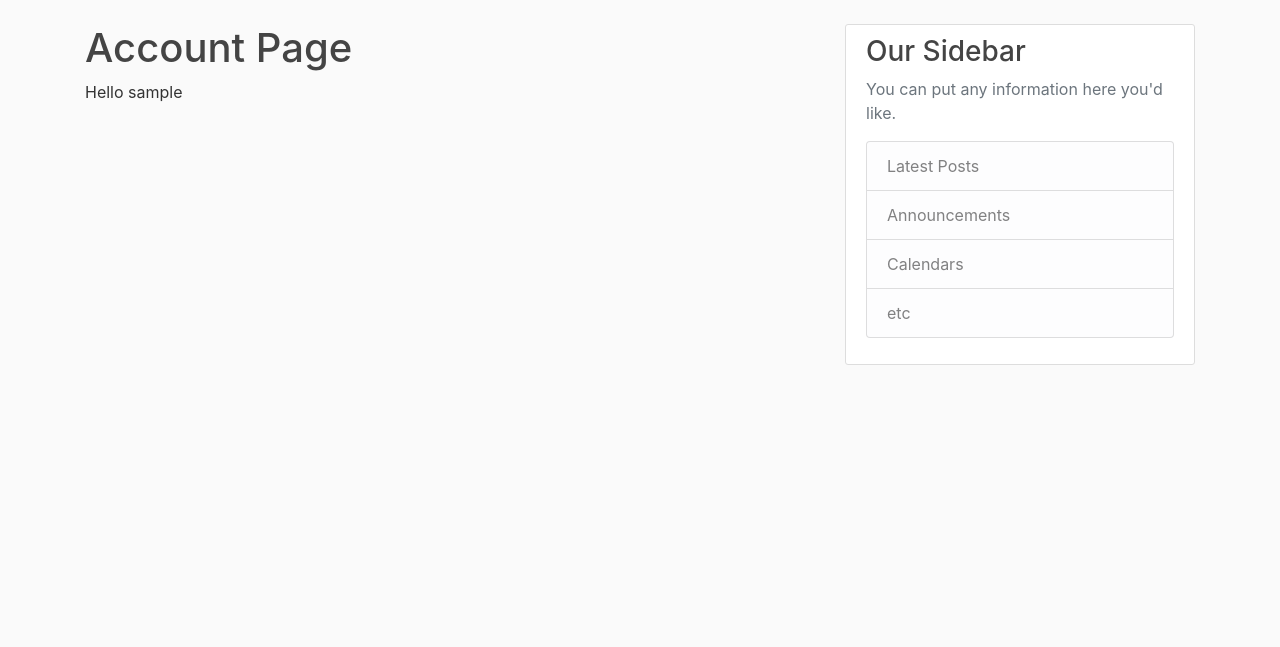
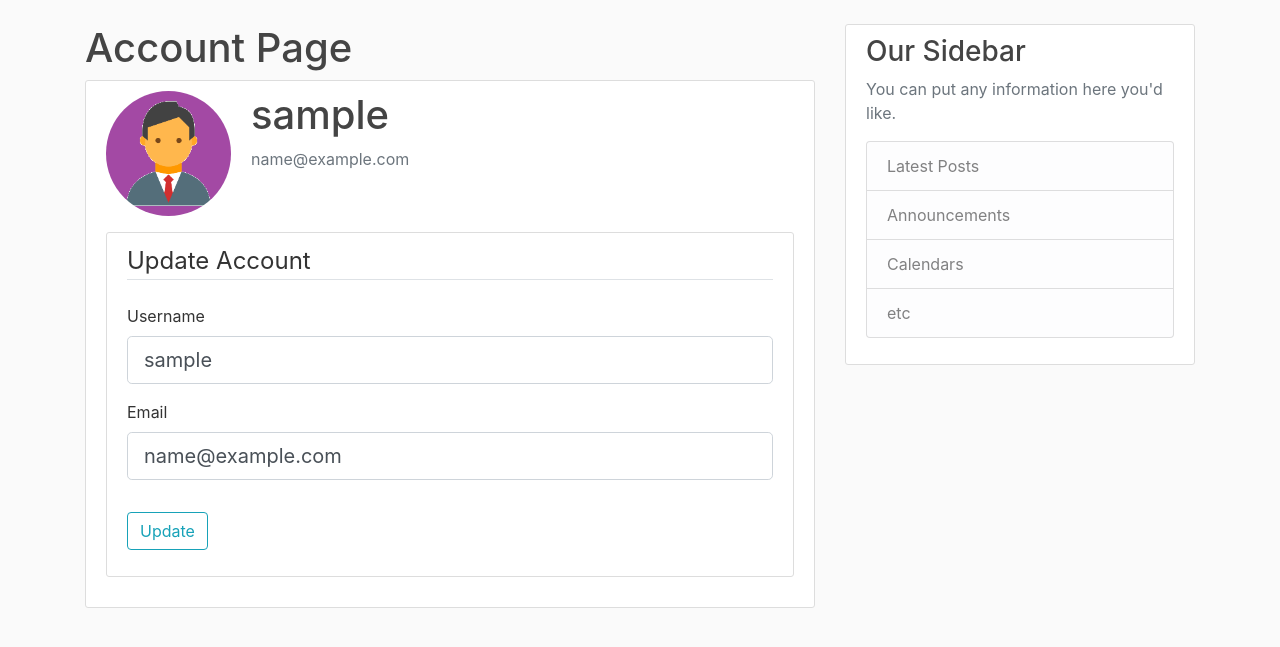
Before and after one commit to farhad0085/Flask-App, a Flask app: page /account in a window 1280 px wide. Shown: the part 56-703 px from the top of the page. Run offline with Flask 2, Linux system fonts and the light colour scheme; the visitor is signed in with stand-in values (Sample User, id 1); data comes from the database, SQL or seed files in the repository; some libraries are stand-ins or nearby versions.

Commit message:
user profile pictures and account info updater added

```diff
--- a/app/form.py
+++ b/app/form.py
@@ -1,4 +1,5 @@
 from flask_wtf import FlaskForm
+from flask_login import current_user
 from wtforms import StringField, PasswordField, SubmitField, BooleanField
 from wtforms.validators import DataRequired, Length, Email, EqualTo, ValidationError
 
@@ -30,3 +31,20 @@ class LoginForm(FlaskForm):
     password = PasswordField("Password", validators=[DataRequired()])
     remember = BooleanField("Remember Me")
     submit = SubmitField("Login")
+
+class UpdateAccountForm(FlaskForm):
+    username = StringField("Username",
+                           validators=[DataRequired(), Length(min=2,max=15)])
+    email = StringField("Email", validators=[DataRequired(), Email()])
+    submit = SubmitField("Update")
+
+    def validate_username(self, username):
+        if username.data != current_user.username:
+            user = User.query.filter_by(username=username.data).first()
+            if user:
+                raise ValidationError("Username already exists! Try choosing another")
+    def validate_email(self, email):
+        if email.data != current_user.email:
+            user = User.query.filter_by(email=email.data).first()
+            if user:
+                raise ValidationError("Email already exists! Try choosing another")
--- a/app/routes.py
+++ b/app/routes.py
@@ -1,6 +1,6 @@
 from flask import render_template, url_for, flash, redirect, request
 from app.models import Post, User
-from app.form import RegistrationForm, LoginForm
+from app.form import RegistrationForm, LoginForm, UpdateAccountForm
 from app import app, db, bcrypt
 from flask_login import login_user, current_user, logout_user, login_required
 
@@ -69,7 +69,19 @@ def logout():
     logout_user()
     return redirect(url_for('home'))
 
-@app.route('/account')
+@app.route('/account', methods=["GET", "POST"])
 @login_required
 def account():
-    return render_template('account.html', title="User account")
+    form = UpdateAccountForm()
+    if form.validate_on_submit():
+        current_user.username = form.username.data
+        current_user.email = form.email.data
+        db.session.commit()
+        flash("Your account info has been updated!", 'success')
+        return redirect(url_for('account'))
+    elif request.method == 'GET':
+        form.username.data = current_user.username
+        form.email.data = current_user.email
+    image_file = url_for('static', filename='profile_pics/' + current_user.image_file)
+    return render_template('account.html', title="User account",
+                           image_file=image_file, form=form)
--- a/app/templates/account.html
+++ b/app/templates/account.html
@@ -1,5 +1,52 @@
 {% extends "layout.html" %}
 {% block content %}
     <h1>Account Page</h1>
-    <p>Hello {{ current_user.username }}</p>
+    <div class="content-section">
+        <div class="media">
+            <img class="rounded-circle account-img" src="{{ image_file }}">
+            <div class="media-body">
+                <h2 class="account-heading">{{ current_user.username }}</h2>
+                <p class="text-secondary">{{ current_user.email }}</p>
+            </div>
+        </div>
+        <!-- Update Account -->
+        <div class="content-section">
+            <form method="POST" action="">
+                {{ form.hidden_tag() }}
+                <fieldset class="form-group">
+                    <legend class="border-bottom mb-4">Update Account</legend>
+                    <div class="form-group">
+                        {{ form.username.label(class="form-control-label") }}
+                        {% if form.username.errors %}
+                        {{ form.username(class="form-control form-control-lg is-invalid") }}
+                        <div class="invalid-feedback">
+                            {% for error in form.username.errors %}
+                            <span>{{ error }}</span>
+                            {% endfor %}
+                        </div>
+                        {% else %}
+                        {{ form.username(class="form-control form-control-lg") }}
+                        {% endif %}
+                    </div>
+                    <div class="form-group">
+                        {{ form.email.label(class="form-control-label") }}
+                        {% if form.email.errors %}
+                        {{ form.email(class="form-control form-control-lg is-invalid") }}
+                        <div class="invalid-feedback">
+                            {% for error in form.email.errors %}
+                            <span>{{ error }}</span>
+                            {% endfor %}
+                        </div>
+                        {% else %}
+                        {{ form.email(class="form-control form-control-lg") }}
+                        {% endif %}
+                    </div>
+                </fieldset>
+                <div class="form-group">
+                    {{ form.submit(class="btn btn-outline-info") }}
+                </div>
+            </form>
+        </div>
+    </div>
+
 {% endblock content %}
```
Also changed, not shown: app/static/profile_pics/default.jpg (added).
